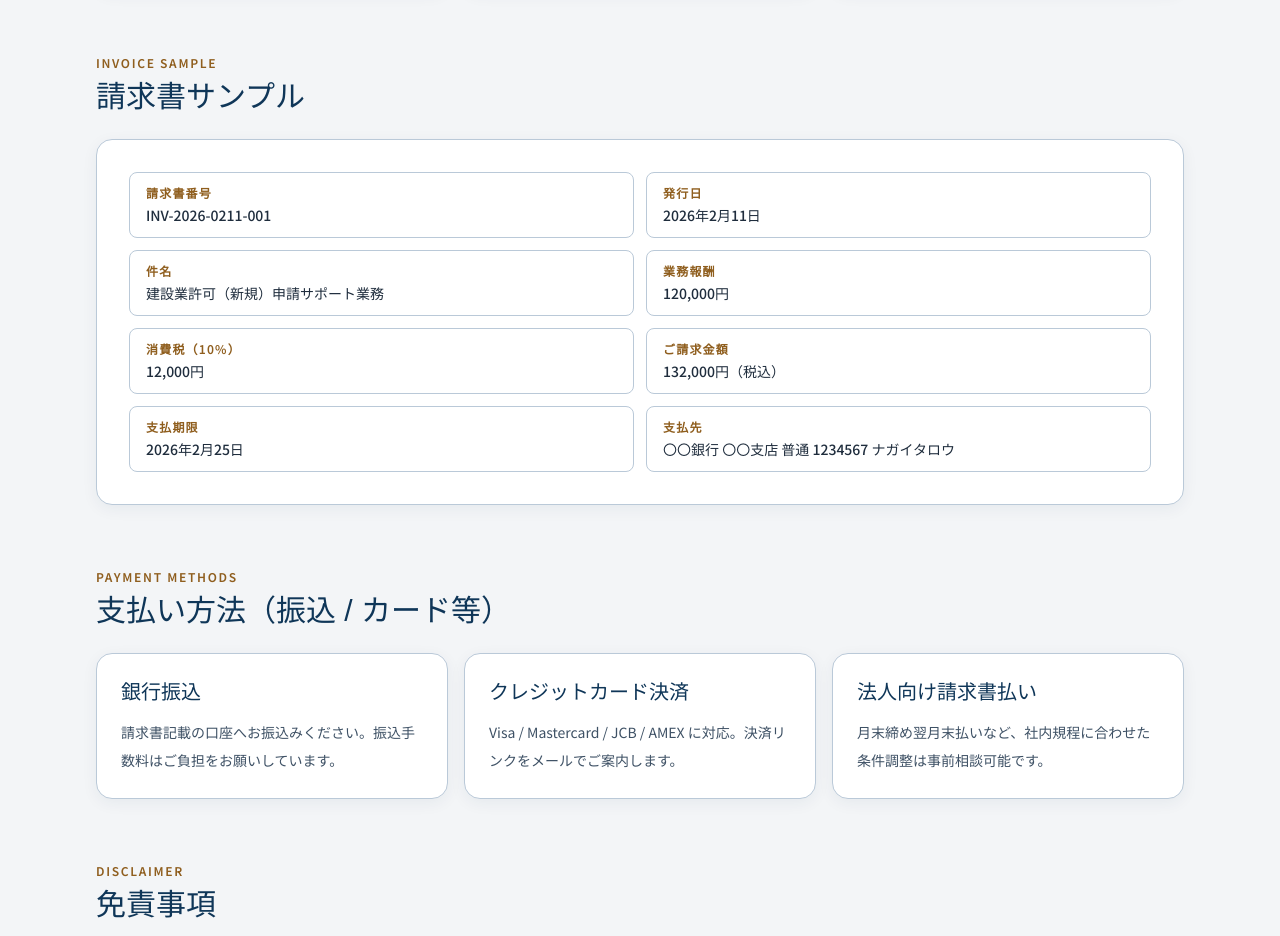
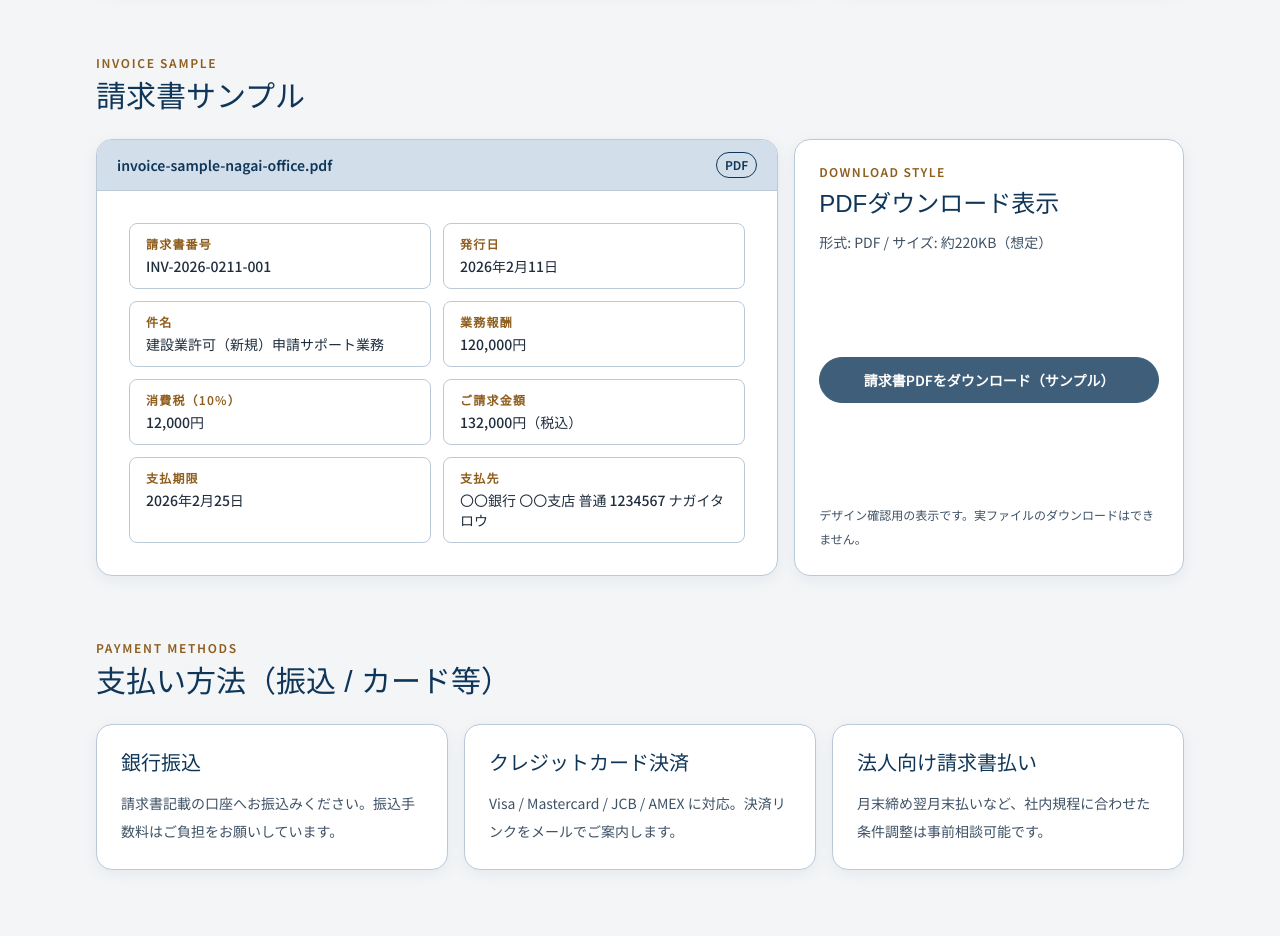
Before and after one commit to ko-nagai-0801/nagai-gyosei-shoshi-jimusho-demo, a Next.js app: page /pricing in a window 1280 px wide. Shown: the part 2180-3116 px from the top of the page. Built offline with nearby package versions, Linux system fonts and the light colour scheme; no server answers.

Commit message:
料金表にPDF風請求書表示と支払い情報を追加

```diff
--- a/app/pricing/page.tsx
+++ b/app/pricing/page.tsx
@@ -4,6 +4,7 @@ import Link from "next/link";
 import { FullBleedHero } from "@/components/full-bleed-hero";
 import {
   cancellationPolicies,
+  invoiceSampleMeta,
   invoiceSampleLines,
   paymentTerms,
   paymentMethods,
@@ -123,15 +124,48 @@ export default function PricingPage() {
           <h2 className="font-serif text-3xl text-[var(--base)]">請求書サンプル</h2>
         </div>
 
-        <div className="section-card p-6 sm:p-8">
+        <div className="grid gap-4 lg:grid-cols-[1.4fr_0.8fr]">
+          <article className="section-card overflow-hidden">
+            <div className="flex items-center justify-between border-b border-[var(--line)] bg-[var(--base-soft)] px-5 py-3">
+              <p className="text-sm font-semibold text-[var(--base)]">{invoiceSampleMeta.fileName}</p>
+              <p className="rounded-full border border-[var(--base)] px-2 py-1 text-xs font-semibold text-[var(--base)]">
+                {invoiceSampleMeta.format}
+              </p>
+            </div>
+
+            <div className="p-6 sm:p-8">
               <dl className="grid gap-3 sm:grid-cols-2">
                 {invoiceSampleLines.map((line) => (
                   <div key={line.label} className="rounded-lg border border-[var(--line)] px-4 py-3">
-                <dt className="text-xs font-semibold tracking-[0.1em] text-[var(--accent)]">{line.label}</dt>
+                    <dt className="text-xs font-semibold tracking-[0.1em] text-[var(--accent)]">
+                      {line.label}
+                    </dt>
                     <dd className="mt-1 text-sm font-medium text-[var(--ink)]">{line.value}</dd>
                   </div>
                 ))}
               </dl>
+            </div>
+          </article>
+
+          <aside className="section-card flex flex-col justify-between gap-5 p-6">
+            <div className="space-y-2">
+              <p className="text-xs font-semibold tracking-[0.12em] text-[var(--accent)]">DOWNLOAD STYLE</p>
+              <h3 className="font-serif text-2xl text-[var(--base)]">PDFダウンロード表示</h3>
+              <p className="text-sm leading-7 text-[var(--ink-soft)]">
+                形式: {invoiceSampleMeta.format} / サイズ: {invoiceSampleMeta.size}
+              </p>
+            </div>
+
+            <button
+              type="button"
+              disabled
+              className="rounded-full border border-[var(--base)] bg-[var(--base)] px-5 py-3 text-sm font-semibold text-white opacity-80"
+            >
+              請求書PDFをダウンロード（サンプル）
+            </button>
+
+            <p className="text-xs leading-6 text-[var(--ink-soft)]">{invoiceSampleMeta.note}</p>
+          </aside>
         </div>
       </section>
 
--- a/lib/site-content.ts
+++ b/lib/site-content.ts
@@ -57,6 +57,13 @@ export type CancellationPolicy = {
 export type InvoiceSampleLine = {
   label: string;
   value: string;
+};
+
+export type InvoiceSampleMeta = {
+  fileName: string;
+  format: string;
+  size: string;
+  note: string;
 };
 
 export type PaymentMethod = {
@@ -234,6 +241,13 @@ export const invoiceSampleLines: InvoiceSampleLine[] = [
   { label: "支払先", value: "〇〇銀行 〇〇支店 普通 1234567 ナガイタロウ" },
 ];
 
+export const invoiceSampleMeta: InvoiceSampleMeta = {
+  fileName: "invoice-sample-nagai-office.pdf",
+  format: "PDF",
+  size: "約220KB（想定）",
+  note: "デザイン確認用の表示です。実ファイルのダウンロードはできません。",
+};
+
 export const paymentMethods: PaymentMethod[] = [
   {
     method: "銀行振込",
```
Also changed, not shown: 1 other file (tests, documents, lock files or other folders). Lines whose indentation alone changed are shown as unchanged.
